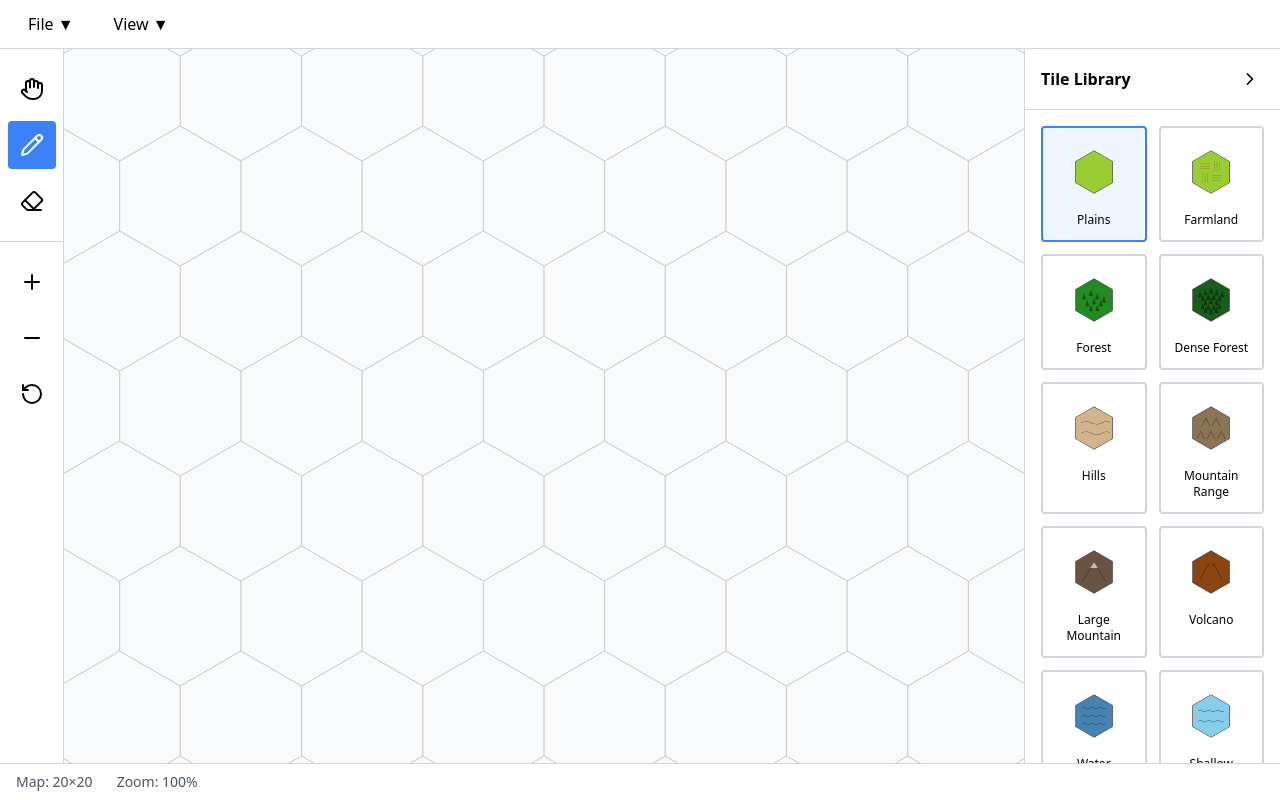
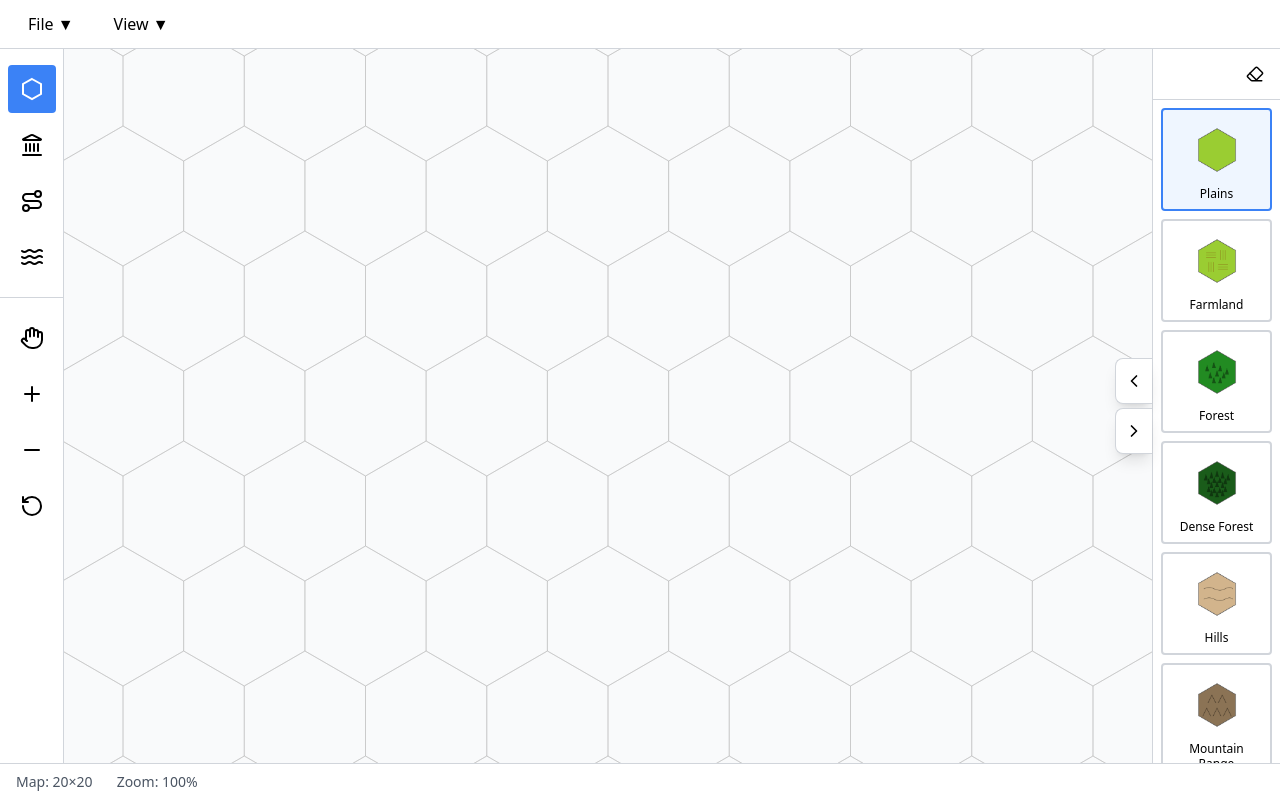
Before and after one commit to straylight77/hex-map-builder, a React (Vite) app: page / in a window 1280 px wide. Built offline with nearby package versions, Linux system fonts and the light colour scheme.

Commit message:
Added placeholder tools for features, roads, rivers.  Changed hex tool to a hex.  Eraser moved to Library pane.  Libary pane can be expanded and contracted.

```diff
--- a/src/App.jsx
+++ b/src/App.jsx
@@ -1,5 +1,5 @@
 import React, { useState, useEffect, useRef } from 'react';
-import { Hand, Pencil, Eraser, Plus, Minus, RotateCcw, ChevronRight, ChevronLeft, Grid3x3 } from 'lucide-react';
+import { Hand, Pencil, Eraser, Plus, Minus, RotateCcw, ChevronRight, ChevronLeft, Grid3x3, Landmark, Route, Waves } from 'lucide-react';
 
 // Hex math utilities
 const HEX_SIZE = 70;
@@ -87,16 +87,14 @@ function drawPattern(ctx, x, y, pattern, size, color) {
 
   switch(pattern) {
     case 'farmland':
-      // 2x2 grid rotated 45 degrees with alternating line directions
-      ctx.strokeStyle = '#8B6914'; // Brown color
-      ctx.lineWidth = 2.5; // Thicker lines
+      ctx.strokeStyle = '#8B6914';
+      ctx.lineWidth = 2.5;
 
-      // Define the 4 quadrants (rotated 45 degrees)
       const quadrants = [
-        { cx: x - 15 * scale, cy: y - 15 * scale, rotation: 0 },      // Top-left: horizontal
-        { cx: x + 15 * scale, cy: y - 15 * scale, rotation: Math.PI/2 }, // Top-right: vertical
-        { cx: x - 15 * scale, cy: y + 15 * scale, rotation: Math.PI/2 }, // Bottom-left: vertical
-        { cx: x + 15 * scale, cy: y + 15 * scale, rotation: 0 }       // Bottom-right: horizontal
+        { cx: x - 15 * scale, cy: y - 15 * scale, rotation: 0 },
+        { cx: x + 15 * scale, cy: y - 15 * scale, rotation: Math.PI/2 },
+        { cx: x - 15 * scale, cy: y + 15 * scale, rotation: Math.PI/2 },
+        { cx: x + 15 * scale, cy: y + 15 * scale, rotation: 0 }
       ];
 
       quadrants.forEach(({ cx, cy, rotation }) => {
@@ -104,7 +102,6 @@ function drawPattern(ctx, x, y, pattern, size, color) {
         ctx.translate(cx, cy);
         ctx.rotate(rotation);
 
-        // Draw 3 parallel lines in each quadrant
         for (let i = -1; i <= 1; i++) {
           ctx.beginPath();
           ctx.moveTo(-12 * scale, i * 6 * scale);
@@ -117,21 +114,18 @@ function drawPattern(ctx, x, y, pattern, size, color) {
       break;
 
     case 'peaks':
-      // Two rows: 3 on bottom, 2 on top (with more spacing)
-      // Bottom row
       for (let i = 0; i < 3; i++) {
         const px = x - 26 * scale + i * 26 * scale;
-        const py = y + 18 * scale; // Moved down
+        const py = y + 18 * scale;
         ctx.beginPath();
         ctx.moveTo(px - 10 * scale, py + 10 * scale);
         ctx.lineTo(px, py - 10 * scale);
         ctx.lineTo(px + 10 * scale, py + 10 * scale);
         ctx.stroke();
       }
-      // Top row (2 peaks, offset)
       for (let i = 0; i < 2; i++) {
         const px = x - 13 * scale + i * 26 * scale;
-        const py = y - 15 * scale; // Moved up
+        const py = y - 15 * scale;
         ctx.beginPath();
         ctx.moveTo(px - 10 * scale, py + 10 * scale);
         ctx.lineTo(px, py - 10 * scale);
@@ -189,13 +183,12 @@ function drawPattern(ctx, x, y, pattern, size, color) {
       break;
 
     case 'trees':
-      // Spread out more for better tiling - all same size
       const positions = [
         [-25, -10], [-8, -18], [8, -10], [25, -2],
         [-17, 8], [0, 3], [17, 8],
         [-8, 20], [8, 20]
       ];
-      const treeSize = 5; // Consistent size
+      const treeSize = 5;
       positions.forEach(([px, py]) => {
         ctx.beginPath();
         ctx.moveTo(x + px * scale - treeSize * scale, y + py * scale + 8 * scale);
@@ -207,7 +200,6 @@ function drawPattern(ctx, x, y, pattern, size, color) {
       break;
 
     case 'dense-trees':
-      // More spread out and same size as regular forest
       const densePos = [
         [-28, -15], [-14, -20], [0, -24], [14, -20], [28, -15],
         [-21, -5], [-7, -8], [7, -8], [21, -5],
@@ -215,7 +207,7 @@ function drawPattern(ctx, x, y, pattern, size, color) {
         [-21, 15], [-7, 18], [7, 18], [21, 15],
         [-14, 25], [0, 28], [14, 25]
       ];
-      const denseTreeSize = 5; // Same size as regular forest
+      const denseTreeSize = 5;
       densePos.forEach(([px, py]) => {
         ctx.beginPath();
         ctx.moveTo(x + px * scale - denseTreeSize * scale, y + py * scale + 8 * scale);
@@ -227,7 +219,6 @@ function drawPattern(ctx, x, y, pattern, size, color) {
       break;
 
     case 'waves':
-      // Centered water waves (3 lines like shallow/deep water)
       for (let i = 0; i < 3; i++) {
         const py = y - 20 * scale + i * 20 * scale;
         ctx.beginPath();
@@ -256,7 +247,6 @@ function drawPattern(ctx, x, y, pattern, size, color) {
       break;
 
     case 'rough-waves':
-      // Use light blue color for deep water pattern
       ctx.strokeStyle = '#87CEEB';
       for (let i = 0; i < 4; i++) {
         const py = y - 20 * scale + i * 13 * scale;
@@ -307,7 +297,6 @@ function TilePreview({ tile, size }) {
 
     const ctx = canvas.getContext('2d');
 
-    // Create a larger temporary canvas at full size
     const fullSize = HEX_SIZE;
     const tempCanvas = document.createElement('canvas');
     const tempSize = fullSize * 3;
@@ -315,7 +304,6 @@ function TilePreview({ tile, size }) {
     tempCanvas.height = tempSize;
     const tempCtx = tempCanvas.getContext('2d');
 
-    // Draw the tile at full size on temp canvas
     tempCtx.save();
     tempCtx.translate(tempSize / 2, tempSize / 2);
     drawHex(tempCtx, 0, 0, fullSize, tile.color, true, '#555', 2);
@@ -324,12 +312,9 @@ function TilePreview({ tile, size }) {
     }
     tempCtx.restore();
 
-    // Scale down and draw to preview canvas
     canvas.width = size * 2;
     canvas.height = size * 2;
     ctx.clearRect(0, 0, canvas.width, canvas.height);
-
-    // Draw the scaled-down version
     ctx.drawImage(tempCanvas, 0, 0, tempSize, tempSize, 0, 0, canvas.width, canvas.height);
 
   }, [tile, size]);
@@ -342,12 +327,14 @@ export default function HexMapBuilder() {
   const [mapData, setMapData] = useState(new Map());
   const [dimensions, setDimensions] = useState({ width: 20, height: 20 });
   const [viewport, setViewport] = useState({ x: 0, y: 0, scale: 1 });
-  const [selectedTool, setSelectedTool] = useState('paint');
+  const [selectedTool, setSelectedTool] = useState('tile');
   const [selectedTile, setSelectedTile] = useState('plains');
-  const [libraryVisible, setLibraryVisible] = useState(true);
+  const [isErasing, setIsErasing] = useState(false);
+  const [libraryColumns, setLibraryColumns] = useState(1);
   const [showGrid, setShowGrid] = useState(true);
   const [isDragging, setIsDragging] = useState(false);
   const [dragStart, setDragStart] = useState({ x: 0, y: 0 });
+  const [hoveredHex, setHoveredHex] = useState(null);
   const [menuOpen, setMenuOpen] = useState(null);
   const [showExpandDialog, setShowExpandDialog] = useState(false);
   const [expandValues, setExpandValues] = useState({ north: 5, south: 5, east: 5, west: 5 });
@@ -408,6 +395,7 @@ export default function HexMapBuilder() {
         const { x, y } = hexToPixel(q, r, HEX_SIZE);
         const key = `${q},${r}`;
         const tile = mapData.get(key);
+        const isHovered = hoveredHex && hoveredHex.q === q && hoveredHex.r === r;
 
         if (tile) {
           const terrain = TERRAIN_TILES.find(t => t.id === tile.type);
@@ -420,11 +408,17 @@ export default function HexMapBuilder() {
         } else {
           drawHex(ctx, x, y, HEX_SIZE, null, showGrid, '#bbb', 0.5);
         }
+
+        // Draw hover highlight
+        if (isHovered && (selectedTool === 'tile' || selectedTool === 'feature' || selectedTool === 'road' || selectedTool === 'river')) {
+          const highlightColor = isErasing ? '#ef4444' : '#3b82f6';
+          drawHex(ctx, x, y, HEX_SIZE, null, true, highlightColor, 3);
+        }
       }
     }
 
     ctx.restore();
-  }, [mapData, dimensions, viewport, showGrid]);
+  }, [mapData, dimensions, viewport, showGrid, hoveredHex, selectedTool, isErasing]);
 
   const getMousePos = (e) => {
     const canvas = canvasRef.current;
@@ -442,10 +436,10 @@ export default function HexMapBuilder() {
     if (selectedTool === 'hand' || isSpacePressed) {
       setIsDragging(true);
       setDragStart({ x: e.clientX - viewport.x, y: e.clientY - viewport.y });
-    } else if (selectedTool === 'paint') {
+    } else if (selectedTool === 'tile' && !isErasing) {
       const hex = getMousePos(e);
       placeTile(hex.q, hex.r);
-    } else if (selectedTool === 'erase') {
+    } else if (isErasing) {
       const hex = getMousePos(e);
       eraseTile(hex.q, hex.r);
     }
@@ -458,7 +452,18 @@ export default function HexMapBuilder() {
         x: e.clientX - dragStart.x,
         y: e.clientY - dragStart.y
       }));
+    } else {
+      // Update hovered hex for drawing tools
+      if (selectedTool === 'tile' || selectedTool === 'feature' || selectedTool === 'road' || selectedTool === 'river') {
+        const hex = getMousePos(e);
+        setHoveredHex(hex);
       }
+    }
+  };
+
+  const handleMouseLeave = () => {
+    setIsDragging(false);
+    setHoveredHex(null);
   };
 
   const handleMouseUp = () => {
@@ -474,7 +479,6 @@ export default function HexMapBuilder() {
         scale: Math.max(0.3, Math.min(3, prev.scale * delta))
       }));
     } else {
-      // Two-finger trackpad pan (touchpad scrolling)
       setViewport(prev => ({
         ...prev,
         x: prev.x - e.deltaX,
@@ -628,12 +632,8 @@ export default function HexMapBuilder() {
   };
 
   const getCursorStyle = () => {
-    switch(selectedTool) {
-      case 'hand': return 'grab';
-      case 'paint': return 'crosshair';
-      case 'erase': return 'pointer';
-      default: return 'default';
-    }
+    if (selectedTool === 'hand') return 'grab';
+    return 'crosshair';
   };
 
   return (
@@ -681,16 +681,50 @@ export default function HexMapBuilder() {
               <button onClick={() => setShowGrid(!showGrid)} className="w-full px-4 py-2 text-left hover:bg-gray-100 whitespace-nowrap">
                 {showGrid ? '✓' : ' '} Show Grid
               </button>
-              <button onClick={() => setLibraryVisible(!libraryVisible)} className="w-full px-4 py-2 text-left hover:bg-gray-100 whitespace-nowrap">
-                {libraryVisible ? '✓' : ' '} Show Tile Library
-              </button>
             </div>
           )}
         </div>
       </div>
 
       <div className="flex flex-1 overflow-hidden">
+        {/* Toolbar */}
         <div className="w-16 bg-white border-r border-gray-300 flex flex-col items-center py-4 gap-2">
+          <button
+            onClick={() => setSelectedTool('tile')}
+            className={`p-3 rounded ${selectedTool === 'tile' ? 'bg-blue-500 text-white' : 'hover:bg-gray-100'}`}
+            title="Tile Placement"
+          >
+            <svg width="24" height="24" viewBox="0 0 24 24" fill="none" stroke="currentColor" strokeWidth="2">
+              <path d="M12 2L21 7v10l-9 5-9-5V7l9-5z" />
+            </svg>
+          </button>
+
+          <button
+            onClick={() => setSelectedTool('feature')}
+            className={`p-3 rounded ${selectedTool === 'feature' ? 'bg-blue-500 text-white' : 'hover:bg-gray-100'}`}
+            title="Features"
+          >
+            <Landmark size={24} />
+          </button>
+
+          <button
+            onClick={() => setSelectedTool('road')}
+            className={`p-3 rounded ${selectedTool === 'road' ? 'bg-blue-500 text-white' : 'hover:bg-gray-100'}`}
+            title="Roads"
+          >
+            <Route size={24} />
+          </button>
+
+          <button
+            onClick={() => setSelectedTool('river')}
+            className={`p-3 rounded ${selectedTool === 'river' ? 'bg-blue-500 text-white' : 'hover:bg-gray-100'}`}
+            title="Rivers"
+          >
+            <Waves size={24} />
+          </button>
+
+          <div className="border-t border-gray-300 w-full my-2"></div>
+
           <button
             onClick={() => setSelectedTool('hand')}
             className={`p-3 rounded ${selectedTool === 'hand' ? 'bg-blue-500 text-white' : 'hover:bg-gray-100'}`}
@@ -698,23 +732,6 @@ export default function HexMapBuilder() {
           >
             <Hand size={24} />
           </button>
-          <button
-            onClick={() => setSelectedTool('paint')}
-            className={`p-3 rounded ${selectedTool === 'paint' ? 'bg-blue-500 text-white' : 'hover:bg-gray-100'}`}
-            title="Paint (P)"
-          >
-            <Pencil size={24} />
-          </button>
-          <button
-            onClick={() => setSelectedTool('erase')}
-            className={`p-3 rounded ${selectedTool === 'erase' ? 'bg-blue-500 text-white' : 'hover:bg-gray-100'}`}
-            title="Erase (E)"
-          >
-            <Eraser size={24} />
-          </button>
-
-          <div className="border-t border-gray-300 w-full my-2"></div>
-
           <button onClick={() => handleZoom(0.1)} className="p-3 hover:bg-gray-100 rounded" title="Zoom In">
             <Plus size={24} />
           </button>
@@ -726,56 +743,199 @@ export default function HexMapBuilder() {
           </button>
         </div>
 
+        {/* Canvas */}
         <div className="flex-1 relative">
           <canvas
             ref={canvasRef}
-            className={`w-full h-full ${selectedTool === 'erase' ? 'eraser-cursor' : ''}`}
-            style={{ cursor: selectedTool === 'erase' ? undefined : getCursorStyle() }}
+            className="w-full h-full"
+            style={{ cursor: getCursorStyle() }}
             onMouseDown={handleMouseDown}
             onMouseMove={handleMouseMove}
             onMouseUp={handleMouseUp}
-            onMouseLeave={handleMouseUp}
+            onMouseLeave={handleMouseLeave}
             onWheel={handleWheel}
           />
         </div>
 
-        {libraryVisible && (
-          <div className="w-64 bg-white border-l border-gray-300 flex flex-col">
-            <div className="p-4 border-b border-gray-300 flex justify-between items-center">
-              <h3 className="font-semibold">Tile Library</h3>
-              <button onClick={() => setLibraryVisible(false)} className="p-1 hover:bg-gray-100 rounded">
+        {/* Tile Library - on right side */}
+        {(selectedTool === 'tile') && (
+          <div className="flex relative">
+            {/* Tab controls - always visible */}
+            <div className="absolute left-0 top-1/2 -translate-y-1/2 -translate-x-full flex flex-col gap-1 z-10">
+              <button
+                onClick={() => setLibraryColumns(Math.min(3, libraryColumns + 1))}
+                disabled={libraryColumns >= 3}
+                className={`px-2 py-3 bg-white border border-r-0 border-gray-300 rounded-l-lg shadow-lg ${libraryColumns >= 3 ? 'text-gray-300' : 'hover:bg-gray-50'}`}
+                title="Expand Library"
+              >
+                <ChevronLeft size={20} />
+              </button>
+              <button
+                onClick={() => setLibraryColumns(Math.max(0, libraryColumns - 1))}
+                disabled={libraryColumns <= 0}
+                className={`px-2 py-3 bg-white border border-r-0 border-gray-300 rounded-l-lg shadow-lg ${libraryColumns <= 0 ? 'text-gray-300' : 'hover:bg-gray-50'}`}
+                title="Collapse Library"
+              >
                 <ChevronRight size={20} />
               </button>
             </div>
-            <div className="flex-1 overflow-y-auto p-4">
-              <div className="grid grid-cols-2 gap-3">
-                {TERRAIN_TILES.map(tile => {
-                  const canvasId = `tile-preview-${tile.id}`;
-                  return (
+            {/* Library panel */}
+            <div className={`bg-white border-l border-gray-300 flex flex-col transition-all duration-300`} style={{ width: libraryColumns * 128 + 'px' }}>
+              <div className="p-2 border-b border-gray-300 flex justify-end items-center">
+                <button
+                  onClick={() => setIsErasing(!isErasing)}
+                  className={`p-2 rounded ${isErasing ? 'bg-red-500 text-white' : 'hover:bg-gray-100'}`}
+                  title="Erase Tiles"
+                >
+                  <Eraser size={18} />
+                </button>
+              </div>
+              {libraryColumns > 0 && (
+                <div className="flex-1 overflow-y-auto p-2">
+                  <div className={`grid gap-2`} style={{ gridTemplateColumns: `repeat(${libraryColumns}, minmax(0, 1fr))` }}>
+                    {TERRAIN_TILES.map(tile => (
                       <button
                         key={tile.id}
-                      onClick={() => { setSelectedTile(tile.id); setSelectedTool('paint'); }}
-                      className={`flex flex-col items-center p-3 rounded border-2 transition-all ${
-                        selectedTile === tile.id ? 'border-blue-500 bg-blue-50' : 'border-gray-300 hover:border-gray-400'
+                        onClick={() => { setSelectedTile(tile.id); setIsErasing(false); }}
+                        className={`flex flex-col items-center p-2 rounded border-2 transition-all ${
+                          selectedTile === tile.id && !isErasing ? 'border-blue-500 bg-blue-50' : 'border-gray-300 hover:border-gray-400'
                         }`}
                       >
-                      <TilePreview tile={tile} size={60} />
-                      <span className="text-xs mt-2 text-center">{tile.name}</span>
+                        <TilePreview tile={tile} size={50} />
+                        <span className="text-xs mt-1 text-center leading-tight">{tile.name}</span>
                       </button>
-                  );
-                })}
+                    ))}
                   </div>
+                </div>
+              )}
             </div>
           </div>
         )}
 
-        {!libraryVisible && (
+        {/* Feature Library */}
+        {(selectedTool === 'feature') && (
+          <div className="flex relative">
+            <div className="absolute left-0 top-1/2 -translate-y-1/2 -translate-x-full flex flex-col gap-1 z-10">
               <button
-            onClick={() => setLibraryVisible(true)}
-            className="absolute right-0 top-1/2 -translate-y-1/2 bg-white border border-gray-300 rounded-l-lg p-2 shadow-lg hover:bg-gray-50"
+                onClick={() => setLibraryColumns(Math.min(3, libraryColumns + 1))}
+                disabled={libraryColumns >= 3}
+                className={`px-2 py-3 bg-white border border-r-0 border-gray-300 rounded-l-lg shadow-lg ${libraryColumns >= 3 ? 'text-gray-300' : 'hover:bg-gray-50'}`}
+                title="Expand Library"
               >
                 <ChevronLeft size={20} />
               </button>
+              <button
+                onClick={() => setLibraryColumns(Math.max(0, libraryColumns - 1))}
+                disabled={libraryColumns <= 0}
+                className={`px-2 py-3 bg-white border border-r-0 border-gray-300 rounded-l-lg shadow-lg ${libraryColumns <= 0 ? 'text-gray-300' : 'hover:bg-gray-50'}`}
+                title="Collapse Library"
+              >
+                <ChevronRight size={20} />
+              </button>
+            </div>
+            <div className={`bg-white border-l border-gray-300 flex flex-col transition-all duration-300`} style={{ width: libraryColumns * 128 + 'px' }}>
+              <div className="p-2 border-b border-gray-300 flex justify-end items-center">
+                <button
+                  onClick={() => setIsErasing(!isErasing)}
+                  className={`p-2 rounded ${isErasing ? 'bg-red-500 text-white' : 'hover:bg-gray-100'}`}
+                  title="Erase Features"
+                >
+                  <Eraser size={18} />
+                </button>
+              </div>
+              {libraryColumns > 0 && (
+                <div className="flex-1 overflow-y-auto p-2">
+                  <div className="text-xs text-gray-500 text-center p-4">
+                    Feature library coming soon
+                  </div>
+                </div>
+              )}
+            </div>
+          </div>
+        )}
+
+        {/* Road Library */}
+        {(selectedTool === 'road') && (
+          <div className="flex relative">
+            <div className="absolute left-0 top-1/2 -translate-y-1/2 -translate-x-full flex flex-col gap-1 z-10">
+              <button
+                onClick={() => setLibraryColumns(Math.min(3, libraryColumns + 1))}
+                disabled={libraryColumns >= 3}
+                className={`px-2 py-3 bg-white border border-r-0 border-gray-300 rounded-l-lg shadow-lg ${libraryColumns >= 3 ? 'text-gray-300' : 'hover:bg-gray-50'}`}
+                title="Expand Library"
+              >
+                <ChevronLeft size={20} />
+              </button>
+              <button
+                onClick={() => setLibraryColumns(Math.max(0, libraryColumns - 1))}
+                disabled={libraryColumns <= 0}
+                className={`px-2 py-3 bg-white border border-r-0 border-gray-300 rounded-l-lg shadow-lg ${libraryColumns <= 0 ? 'text-gray-300' : 'hover:bg-gray-50'}`}
+                title="Collapse Library"
+              >
+                <ChevronRight size={20} />
+              </button>
+            </div>
+            <div className={`bg-white border-l border-gray-300 flex flex-col transition-all duration-300`} style={{ width: libraryColumns * 128 + 'px' }}>
+              <div className="p-2 border-b border-gray-300 flex justify-end items-center">
+                <button
+                  onClick={() => setIsErasing(!isErasing)}
+                  className={`p-2 rounded ${isErasing ? 'bg-red-500 text-white' : 'hover:bg-gray-100'}`}
+                  title="Erase Roads"
+                >
+                  <Eraser size={18} />
+                </button>
+              </div>
+              {libraryColumns > 0 && (
+                <div className="flex-1 overflow-y-auto p-2">
+                  <div className="text-xs text-gray-500 text-center p-4">
+                    Road library coming soon
+                  </div>
+                </div>
+              )}
+            </div>
+          </div>
+        )}
+
+        {/* River Library */}
+        {(selectedTool === 'river') && (
+          <div className="flex relative">
+            <div className="absolute left-0 top-1/2 -translate-y-1/2 -translate-x-full flex flex-col gap-1 z-10">
+              <button
+                onClick={() => setLibraryColumns(Math.min(3, libraryColumns + 1))}
+                disabled={libraryColumns >= 3}
+                className={`px-2 py-3 bg-white border border-r-0 border-gray-300 rounded-l-lg shadow-lg ${libraryColumns >= 3 ? 'text-gray-300' : 'hover:bg-gray-50'}`}
+                title="Expand Library"
+              >
+                <ChevronRight size={20} />
+              </button>
+              <button
+                onClick={() => setLibraryColumns(Math.max(0, libraryColumns - 1))}
+                disabled={libraryColumns <= 0}
+                className={`px-2 py-3 bg-white border border-r-0 border-gray-300 rounded-l-lg shadow-lg ${libraryColumns <= 0 ? 'text-gray-300' : 'hover:bg-gray-50'}`}
+                title="Collapse Library"
+              >
+                <ChevronLeft size={20} />
+              </button>
+            </div>
+            <div className={`bg-white border-l border-gray-300 flex flex-col transition-all duration-300`} style={{ width: libraryColumns * 128 + 'px' }}>
+              <div className="p-2 border-b border-gray-300 flex justify-end items-center">
+                <button
+                  onClick={() => setIsErasing(!isErasing)}
+                  className={`p-2 rounded ${isErasing ? 'bg-red-500 text-white' : 'hover:bg-gray-100'}`}
+                  title="Erase Rivers"
+                >
+                  <Eraser size={18} />
+                </button>
+              </div>
+              {libraryColumns > 0 && (
+                <div className="flex-1 overflow-y-auto p-2">
+                  <div className="text-xs text-gray-500 text-center p-4">
+                    River library coming soon
+                  </div>
+                </div>
+              )}
+            </div>
+          </div>
         )}
       </div>
 
```
Lines whose indentation alone changed are shown as unchanged.
